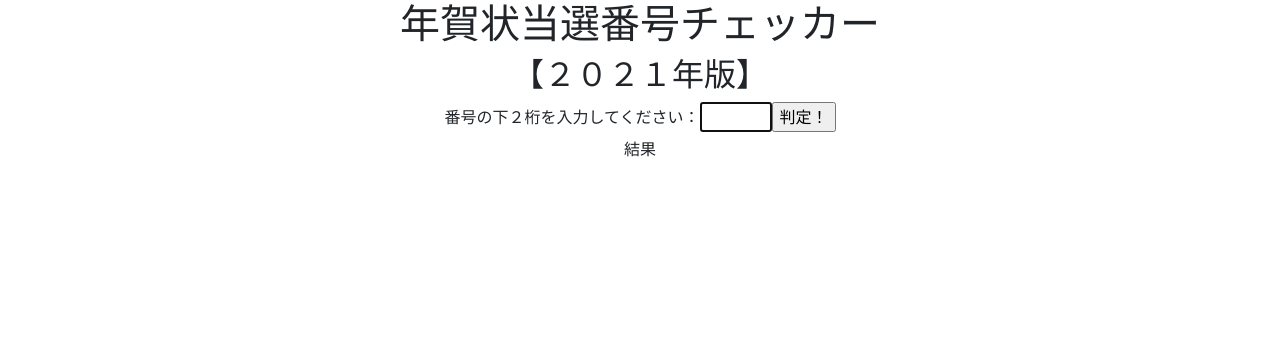
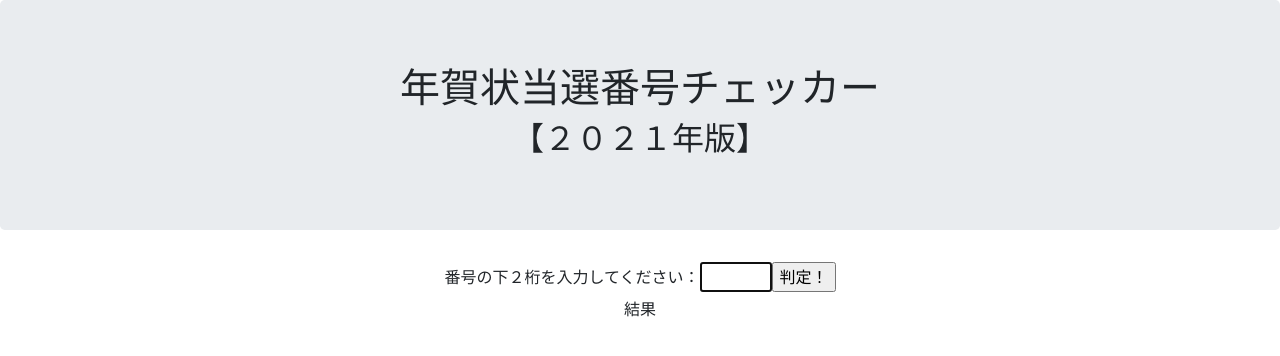
Before and after one commit to totuus1157/new-years-card-winner-number-checker, a React (Create React App) app in the folder new-years-card-winner-number-checker/: page / in a window 1280 px wide. Shown: the top 356 px of the page. Built offline with nearby package versions, Linux system fonts and the light colour scheme.

Commit message:
headerにJumbotronを適用。

```diff
--- a/new-years-card-winner-number-checker/src/App.js
+++ b/new-years-card-winner-number-checker/src/App.js
@@ -1,4 +1,5 @@
 import React from 'react';
+import Jumbotron from 'react-bootstrap/Jumbotron'
 import './App.css';
 
 class App extends React.Component {
@@ -41,10 +42,12 @@ class App extends React.Component {
   render() {
     return (
       <div className="App">
-        <header>
-          <h1>年賀状当選番号<br className="d-block d-md-none" />チェッカー</h1>
-          <h2>【２０２１年版】</h2>
-        </header>
+        <Jumbotron>
+          <header>
+            <h1>年賀状当選番号<br className="d-block d-md-none" />チェッカー</h1>
+            <h2>【２０２１年版】</h2>
+          </header>
+        </Jumbotron>
         <main>
           <section>
             <form onSubmit={this.doSubmit}>
```
